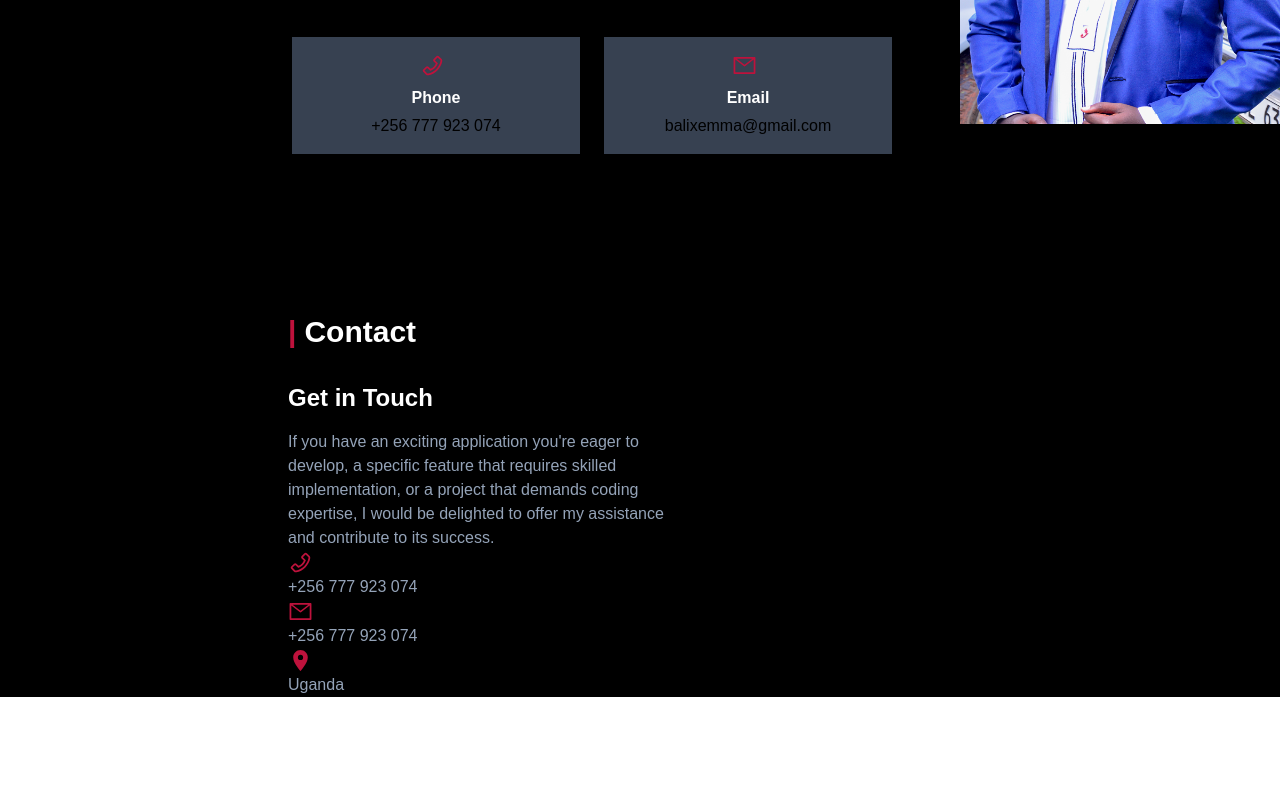
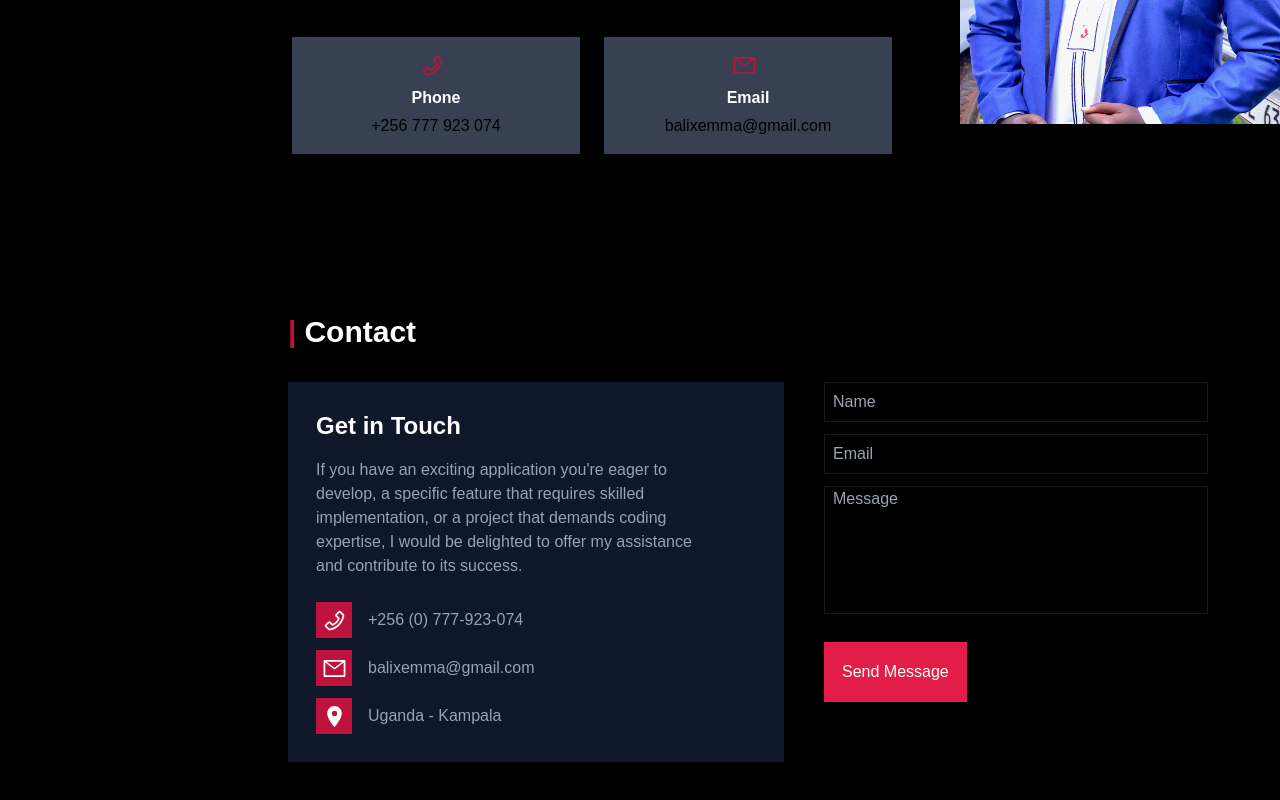
Before and after one commit to Balikuddembe/portfolio, a Next.js app: page / in a window 1280 px wide. Shown: the part 1235-2035 px from the top of the page. Before the commit the page ends 1932 px from the top, so only its background shows below. Built offline with nearby package versions, Linux system fonts and the light colour scheme.

Commit message:
Add tailwind style to the contact page

```diff
--- a/components/Contact.js
+++ b/components/Contact.js
@@ -5,37 +5,50 @@ import { MdLocationOn } from 'react-icons/md'
 
 const Contact = () => {
     return (
-        <section className=' bg-black'>
+        <section className=' bg-black pb-40'>
             <div className=' ml-72'>
                 <div className=' text-white pt-24 flex font-semibold space-x-2'>
                     <span className="text-rose-700 text-3xl">|</span>
                     <h2 className='text-3xl'>Contact</h2>
                 </div>
-                <div className=' mt-8'>
+                <div className=' mt-8 flex'>
+                    <div className=' bg-slate-900 p-7 w-1/2'>
                         <h2 className='text-2xl font-bold text-white'>Get in Touch</h2>
                         <p className='mt-4 max-w-sm text-slate-400'>
                             If you have an exciting application you're eager to develop, a specific feature
                             that requires skilled implementation, or a project that demands coding expertise,
                             I would be delighted to offer my assistance and contribute to its success.
                         </p>
-                    <div>
-                        <div>
-                            <div>
-                                <AiOutlinePhone size={25} className=' text-rose-700'/>
+
+                        <div className='flex space-x-4 mt-6 items-center'>
+                            <div className=' flex items-center justify-center bg-rose-700 w-9 h-9'>
+                                <AiOutlinePhone size={25} className=' text-white' />
                             </div>
-                            <p className='text-slate-400'>+256 777 923 074</p>
+                            <p className='text-slate-400'>+256 (0) 777-923-074</p>
+                        </div>
 
-                            <div>
-                                <AiOutlineMail size={25} className=' text-rose-700'/>
+                        <div className=' flex space-x-4 mt-3 items-center'>
+                            <div className=' flex items-center justify-center bg-rose-700 w-9 h-9'>
+                                <AiOutlineMail size={25} className=' text-white' />
                             </div>
-                            <p className='text-slate-400'>+256 777 923 074</p>
+                            <p className='text-slate-400'>balixemma@gmail.com</p>
+                        </div>
 
-                            <div>
-                                <MdLocationOn size={25} className=' text-rose-700' />
+                        <div className='flex space-x-4 mt-3 items-center'>
+                            <div className=' flex items-center justify-center w-9 h-9 bg-rose-700'>
+                                <MdLocationOn size={25} className=' text-white' />
                             </div>
-                            <p className='text-slate-400'>Uganda</p>
+                            <p className='text-slate-400'>Uganda - Kampala</p>
                         </div>
                     </div>
+
+                    <div className=' ml-10 '>
+                        <input type='text' placeholder='Name' className=' text-white border border-zinc-900 pl-2 mb-3 block w-96 h-10 bg-black' />
+                        <input type='email' placeholder='Email' className=' pl-2 mb-3 block w-96 h-10 border border-zinc-900 bg-black' />
+                        <textarea placeholder='Message' className=' pl-2 mb-3 block w-96 h-32 resize-none border border-zinc-900 bg-black'/>
+                        <button className=' text-white bg-rose-600 px-4 py-4 mt-4 hover:bg-black border-2 border-rose-600'>Send Message</button>
+                    </div>
+
                 </div>
             </div>
         </section>
```
Lines whose indentation alone changed are shown as unchanged.
